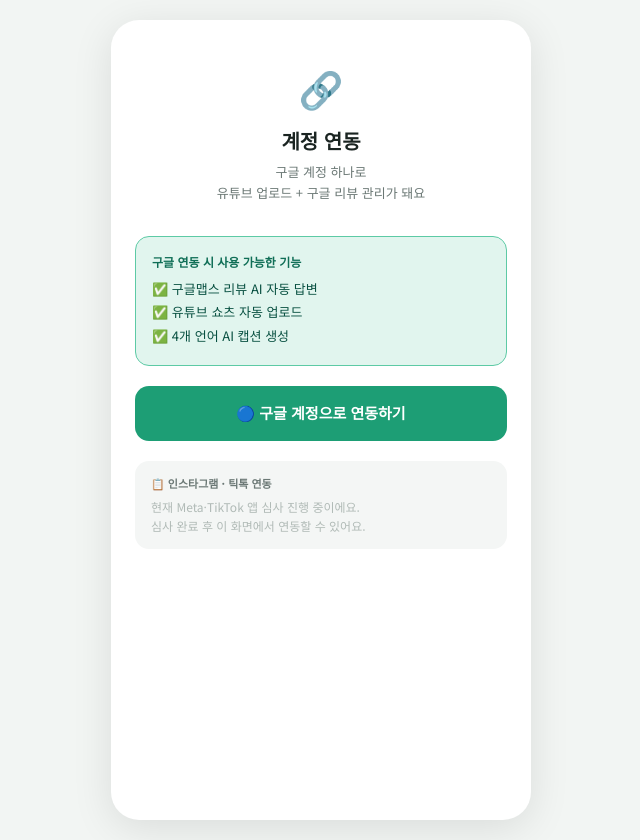
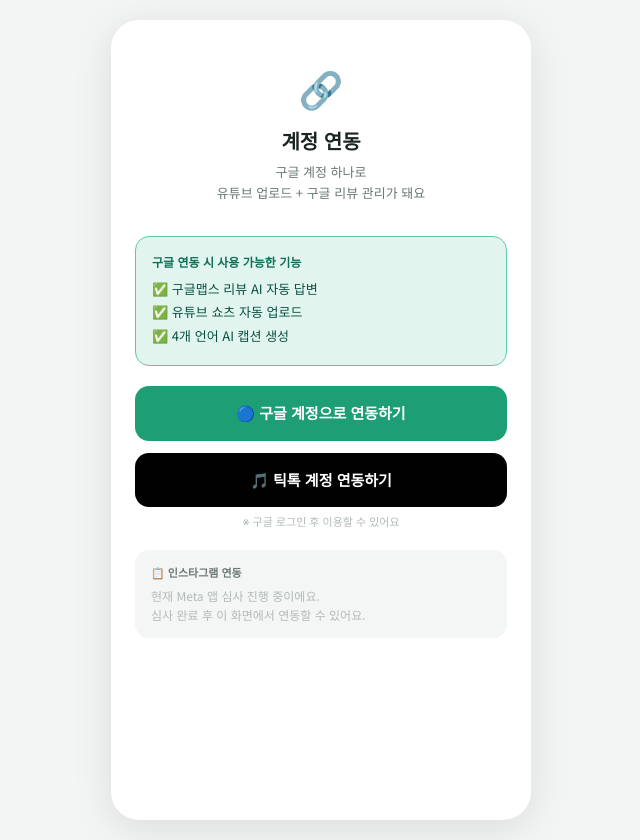
Before and after one commit to jaewoojaewoo777-rgb/gorang-ai, a Next.js app: page /connect in a window 1280 px wide. Shown: the whole page, without its empty margins (319-959 px from the left). Built offline with nearby package versions, Linux system fonts and the light colour scheme.

Commit message:
Update page.js

```diff
--- a/app/connect/page.js
+++ b/app/connect/page.js
@@ -5,6 +5,16 @@ import { useSearchParams } from 'next/navigation'
 function ConnectContent() {
   const params = useSearchParams()
   const error = params.get('error')
+  const tiktok = params.get('tiktok')
+
+  const errorMsg = {
+    cancelled: '연동이 취소됐어요. 다시 시도해주세요.',
+    failed: '연동 중 오류가 발생했어요. 다시 시도해주세요.',
+    login_first: '먼저 구글 계정으로 로그인한 뒤 틱톡을 연동해주세요.',
+    tiktok_cancelled: '틱톡 연동이 취소됐어요. 다시 시도해주세요.',
+    tiktok_state: '보안 확인에 실패했어요. 다시 시도해주세요.',
+    tiktok_failed: '틱톡 연동 중 오류가 발생했어요. 다시 시도해주세요.',
+  }
 
   return (
     <div style={{ flex:1, display:'flex', flexDirection:'column', padding:'40px 24px' }}>
@@ -13,25 +23,42 @@ function ConnectContent() {
         <div style={{ fontSize:20, fontWeight:700, color:'#1A2421', marginBottom:6 }}>계정 연동</div>
         <div style={{ fontSize:13, color:'#6B7875', lineHeight:1.6 }}>구글 계정 하나로<br/>유튜브 업로드 + 구글 리뷰 관리가 돼요</div>
       </div>
+
       {error && (
         <div style={{ background:'#FCEBEB', border:'1.5px solid #F09595', borderRadius:12, padding:'12px 16px', marginBottom:16, fontSize:13, color:'#A32D2D' }}>
-          {error === 'cancelled' ? '연동이 취소됐어요. 다시 시도해주세요.' : '연동 중 오류가 발생했어요. 다시 시도해주세요.'}
+          {errorMsg[error] || '오류가 발생했어요. 다시 시도해주세요.'}
         </div>
       )}
+      {tiktok === 'connected' && (
+        <div style={{ background:'#E1F5EE', border:'1.5px solid #5DCAA5', borderRadius:12, padding:'12px 16px', marginBottom:16, fontSize:13, color:'#0F6E56', fontWeight:700 }}>
+          ✅ 틱톡 계정이 연동됐어요!
+        </div>
+      )}
+
       <div style={{ background:'#E1F5EE', border:'1.5px solid #5DCAA5', borderRadius:14, padding:16, marginBottom:20 }}>
         <div style={{ fontSize:12, fontWeight:700, color:'#0F6E56', marginBottom:8 }}>구글 연동 시 사용 가능한 기능</div>
         {['✅ 구글맵스 리뷰 AI 자동 답변', '✅ 유튜브 쇼츠 자동 업로드', '✅ 4개 언어 AI 캡션 생성'].map(t => (
           <div key={t} style={{ fontSize:13, color:'#085041', marginBottom:4 }}>{t}</div>
         ))}
       </div>
+
       <a href="/api/auth/google" style={{ textDecoration:'none' }}>
         <button style={{ width:'100%', padding:16, borderRadius:14, border:'none', background:'#1D9E75', color:'#fff', fontSize:15, fontWeight:700, cursor:'pointer', fontFamily:'Noto Sans KR, sans-serif', display:'flex', alignItems:'center', justifyContent:'center', gap:8 }}>
           🔵 구글 계정으로 연동하기
         </button>
       </a>
+
+      {/* 틱톡 연동 버튼 (구글 로그인 후 이용 가능) */}
+      <a href="/api/auth/tiktok" style={{ textDecoration:'none' }}>
+        <button style={{ width:'100%', padding:16, borderRadius:14, border:'none', background:'#010101', color:'#fff', fontSize:15, fontWeight:700, cursor:'pointer', fontFamily:'Noto Sans KR, sans-serif', display:'flex', alignItems:'center', justifyContent:'center', gap:8, marginTop:12 }}>
+          🎵 틱톡 계정 연동하기
+        </button>
+      </a>
+      <div style={{ fontSize:11, color:'#B0BAB6', textAlign:'center', marginTop:6 }}>※ 구글 로그인 후 이용할 수 있어요</div>
+
       <div style={{ marginTop:20, padding:'14px 16px', background:'#F4F6F5', borderRadius:14 }}>
-        <div style={{ fontSize:11, fontWeight:700, color:'#6B7875', marginBottom:6 }}>📋 인스타그램 · 틱톡 연동</div>
-        <div style={{ fontSize:12, color:'#B0BAB6', lineHeight:1.6 }}>현재 Meta·TikTok 앱 심사 진행 중이에요.<br/>심사 완료 후 이 화면에서 연동할 수 있어요.</div>
+        <div style={{ fontSize:11, fontWeight:700, color:'#6B7875', marginBottom:6 }}>📋 인스타그램 연동</div>
+        <div style={{ fontSize:12, color:'#B0BAB6', lineHeight:1.6 }}>현재 Meta 앱 심사 진행 중이에요.<br/>심사 완료 후 이 화면에서 연동할 수 있어요.</div>
       </div>
     </div>
   )
```
